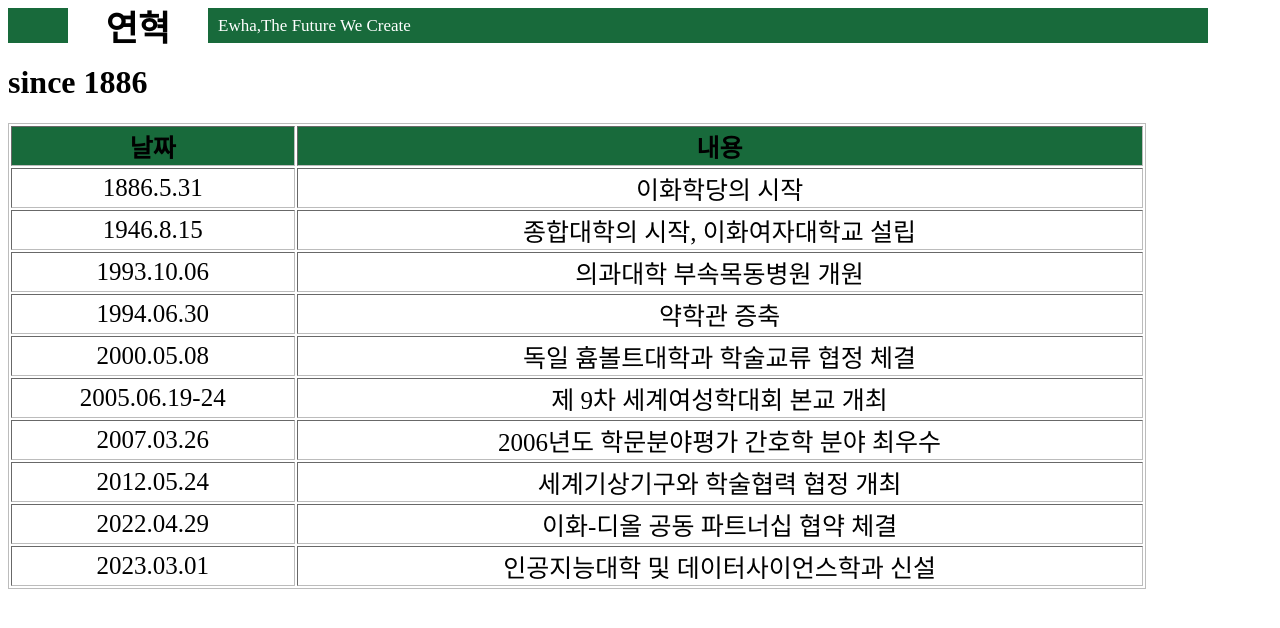
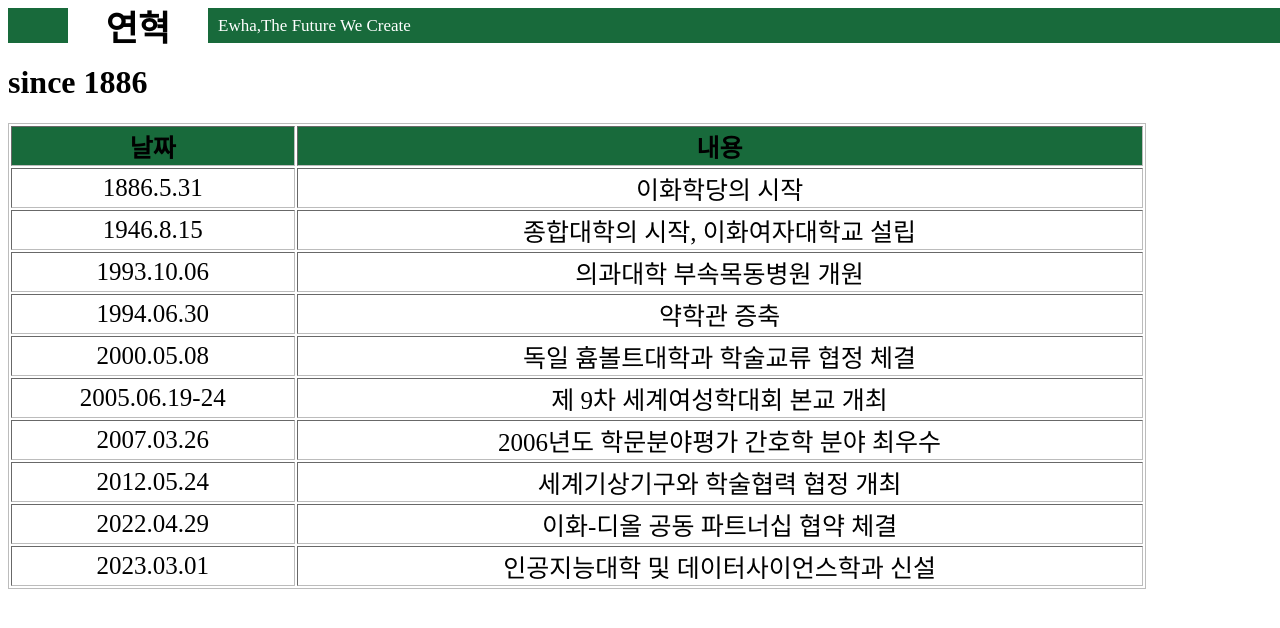
Before and after one commit to milkbubbletea758/hokma_web_challenge, a plain HTML site: page html-css/info.html in a window 1280 px wide. Shown: the top 628 px of the page. Drawn offline with Linux system fonts and the light colour scheme; a web font is replaced by a local one.

Commit message:
Update info.css

```diff
--- a/html-css/info.css
+++ b/html-css/info.css
@@ -31,7 +31,7 @@ body,html{
 
 }
 .title__greenbox2{
-    width: 1000px;
+    width: 1600px;
     height: 35px;
     background-color: #186A3B;
     display:flex;
```
